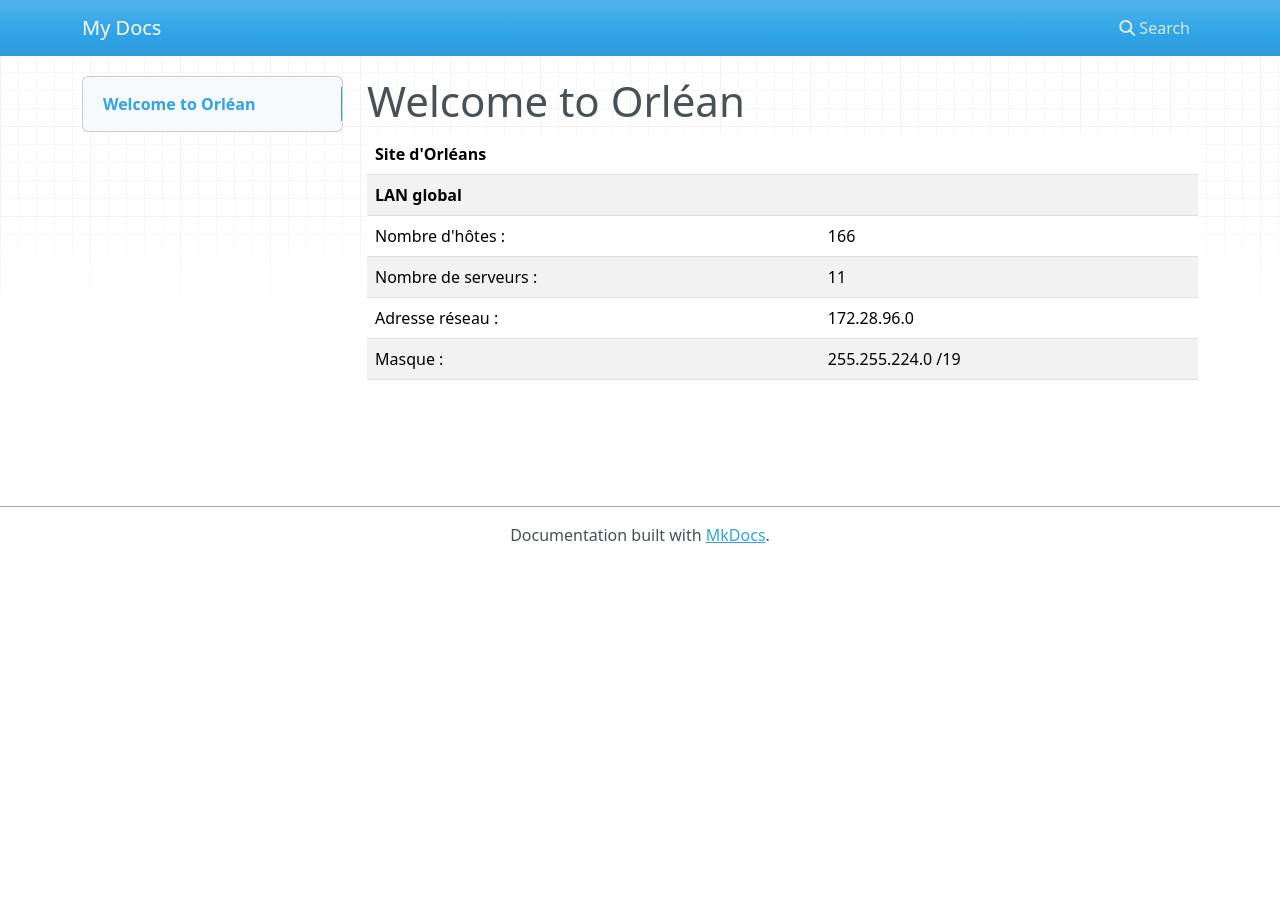
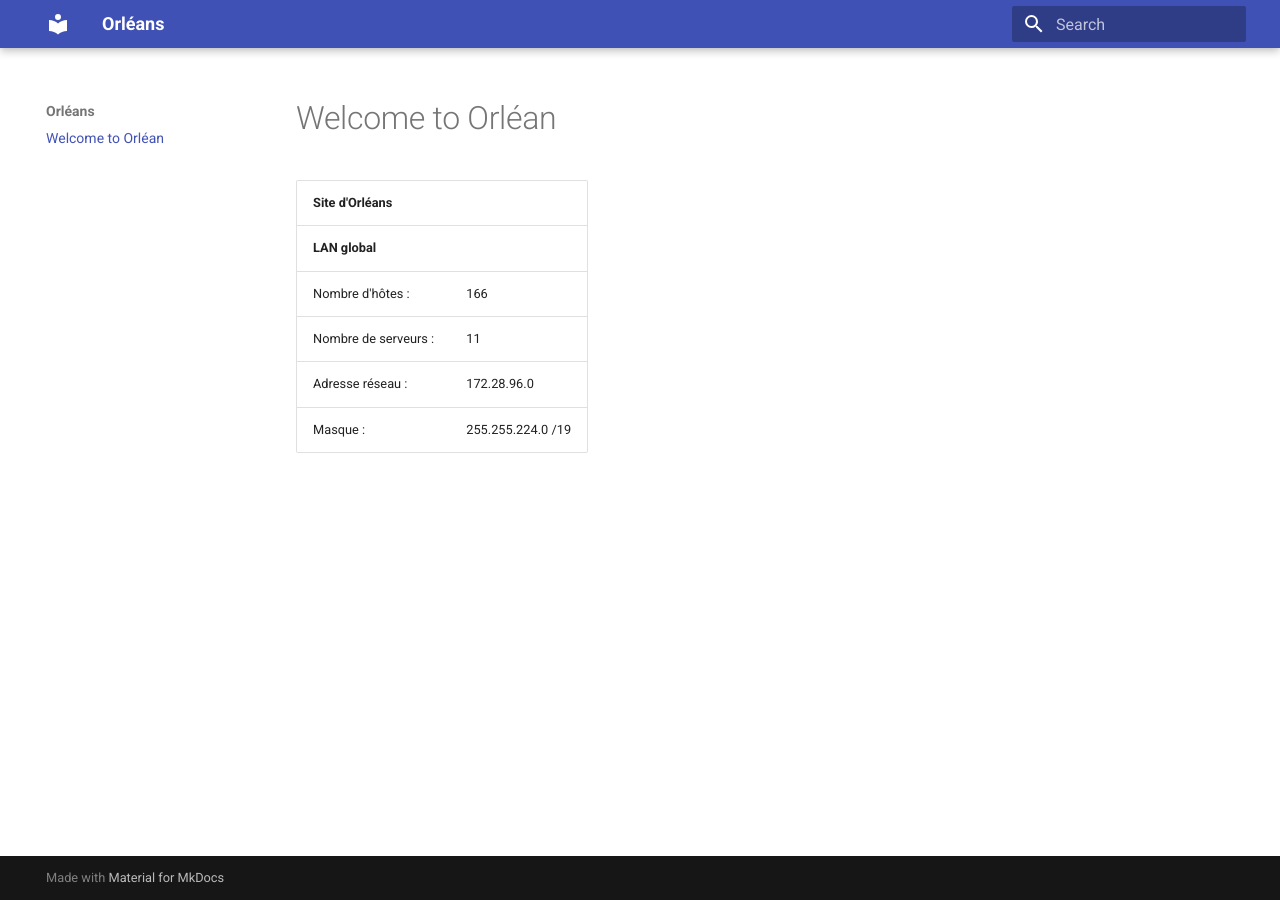
Before and after one commit to eRaETatsuya/OrleansSIO.github.io, an MkDocs documentation site: the page built from docs/index.md, in a window 1280 px wide. Built offline with MkDocs 1.6.1 and Material for MkDocs 9.7.7, drawn with Linux system fonts in a browser that asks for light colours; nearby versions of some CDN libraries.

Commit message:
Update mkdocs.yml

```diff
--- a/mkdocs.yml
+++ b/mkdocs.yml
@@ -1 +1,3 @@
-site_name: My Docs
+site_name: Orléans
+theme:
+  name: material
```
